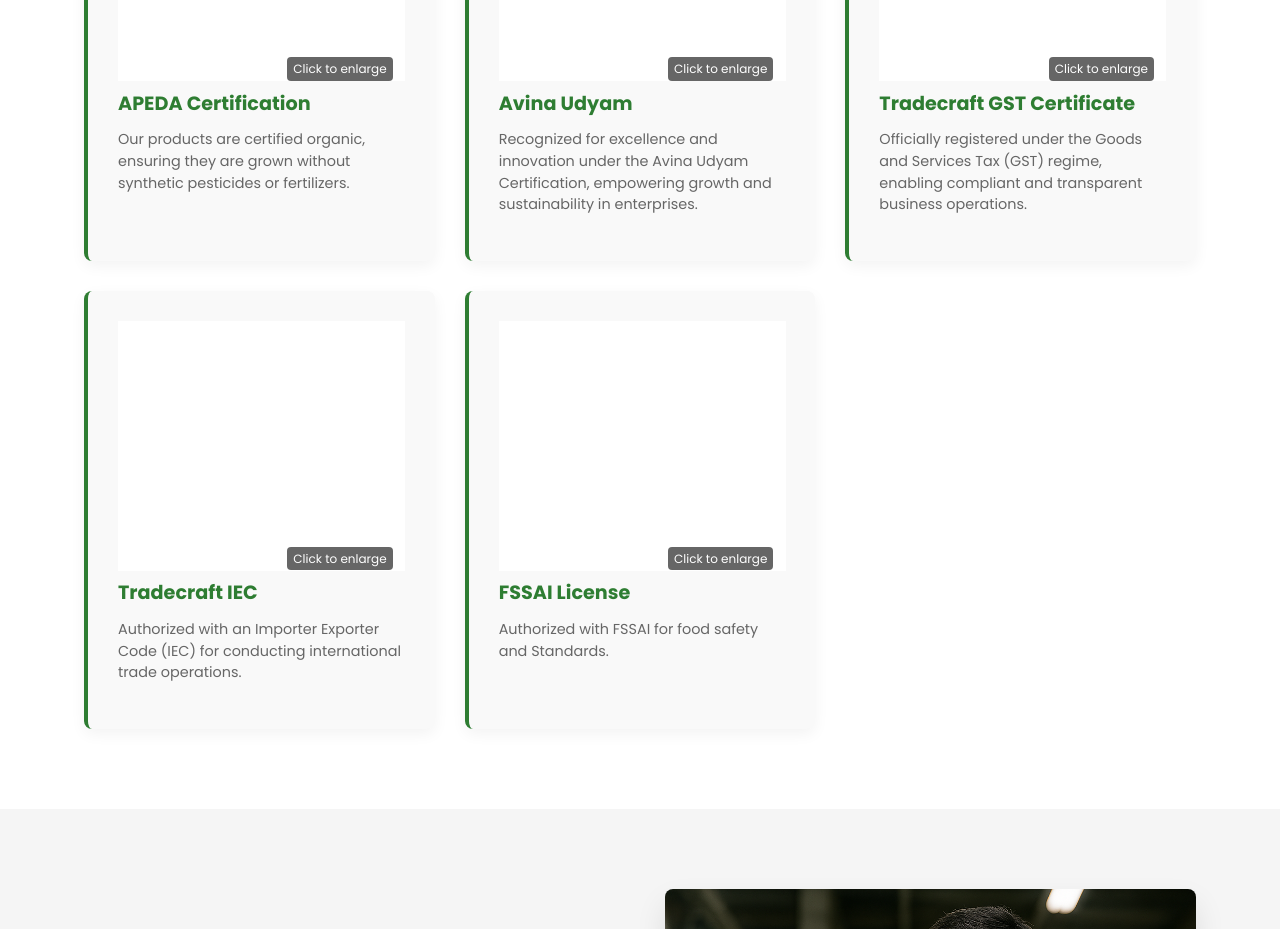
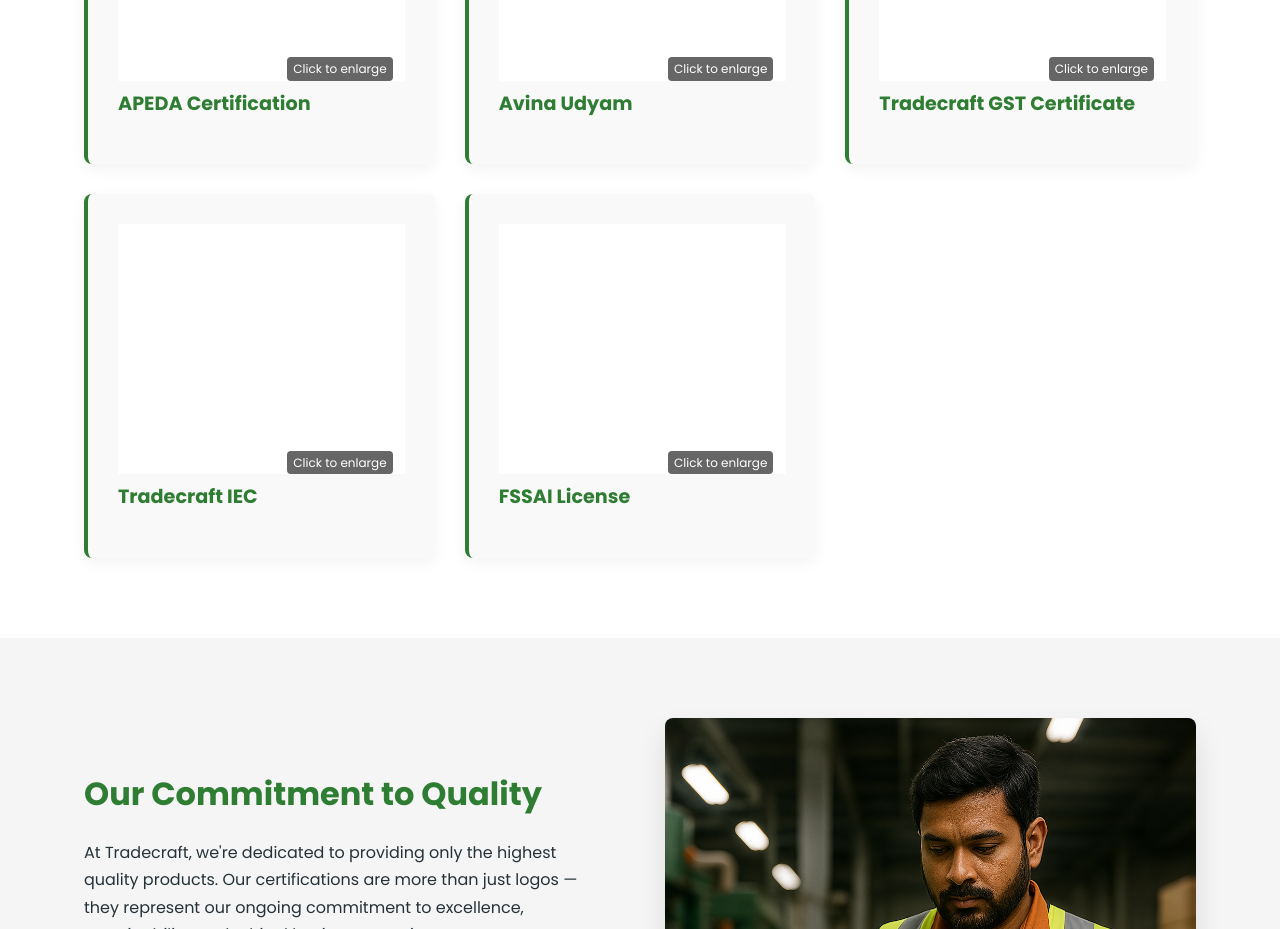
Before and after one commit to danishjsheikh/TradeCraft, a React (Create React App) app: page /certificates in a window 1280 px wide. Shown: the part 860-1789 px from the top of the page. Built offline with nearby package versions, Linux system fonts and the light colour scheme; no server answers.

Commit message:
Changes Added As Per Requirements

```diff
--- a/src/pages/CertificatesPage.js
+++ b/src/pages/CertificatesPage.js
@@ -7,36 +7,36 @@
     {
       id: 1,
       name: "APEDA Certification",
-      description:
-        "Our products are certified organic, ensuring they are grown without synthetic pesticides or fertilizers.",
+      // description:
+      //   "Our products are certified organic, ensuring they are grown without synthetic pesticides or fertilizers.",
       icon: "/certificates/APEDA_CERTIFICATE.pdf",
     },
     {
       id: 2,
       name: "Avina Udyam",
-      description:
-        "Recognized for excellence and innovation under the Avina Udyam Certification, empowering growth and sustainability in enterprises.",
+      // description:
+      //   "Recognized for excellence and innovation under the Avina Udyam Certification, empowering growth and sustainability in enterprises.",
       icon: "/certificates/AVINA_UDYAM.pdf",
     },
     {
       id: 3,
       name: "Tradecraft GST Certificate",
-      description:
-        "Officially registered under the Goods and Services Tax (GST) regime, enabling compliant and transparent business operations.",
+      // description:
+      //   "Officially registered under the Goods and Services Tax (GST) regime, enabling compliant and transparent business operations.",
       icon: "/certificates/TRADECRAFT_GST_CERTIFICATE.pdf",
     },
     {
       id: 4,
       name: "Tradecraft IEC",
-      description:
-        "Authorized with an Importer Exporter Code (IEC) for conducting international trade operations.",
+      // description:
+      //   "Authorized with an Importer Exporter Code (IEC) for conducting international trade operations.",
       icon: "/certificates/TRADECRAFT_IEC.pdf",
     },
     {
       id: 5,
       name: "FSSAI License",
-      description:
-        "Authorized with FSSAI for food safety and Standards.",
+      // description:
+      //   "Authorized with FSSAI for food safety and Standards.",
       icon: "/certificates/FSSAI LICENSE.pdf",
     },
   ];
--- a/src/pages/HomePage.js
+++ b/src/pages/HomePage.js
@@ -91,14 +91,18 @@
       <b>Mesh Bags</b><br>
       Widely used for onion packaging, breathable and lightweight, available in 6kg, 10kg, and 20kg sizes depending on buyer requirements.<br>
 
+      <b>Master Packing with Palletization</b><br>
+      Palletized packing in containers can be provided for the UK and other destinations as per buyer requirements.<br>
+
       <b>Customized Packing</b><br>
-      Packing can be tailored based on importing country regulations and client specifications.</p>
+      Packing can be tailored based on importing country regulations and client specifications.<br>
 
       <p><b>📦 Container Loading Specifications</b><br>
       Container Type: Reefer Containers<br>
       Temperature Range: 45–55°F<br>
       Loading in 20ft Container: Approx. 12.5–13 Metric Tons<br>
-      Loading in 40ft Container: Approx. 28 Metric Tons</p>`,
+      Loading in 40ft Container: Approx. 28 Metric Tons</p>
+      `,
 
       image: [
         "/assets/products/onions/onion.jpg",
@@ -235,7 +239,7 @@
         </div>
       </section>
 
-      <section className="testimonials-section section">
+      {/* <section className="testimonials-section section">
         <div className="container">
           <h2 className="section-title">What Our Clients Say</h2>
           <div className="testimonials-slider">
@@ -271,7 +275,7 @@
             </div>
           </div>
         </div>
-      </section>
+      </section> */}
     </div>
   );
 };
--- a/src/pages/ProductsPage.js
+++ b/src/pages/ProductsPage.js
@@ -205,14 +205,19 @@
       <b>Mesh Bags</b><br>
       Widely used for onion packaging, breathable and lightweight, available in 6kg, 10kg, and 20kg sizes depending on buyer requirements.<br>
 
+      <b>Master Packing with Palletization</b><br>
+      Palletized packing in containers can be provided for the UK and other destinations as per buyer requirements.<br>
+
       <b>Customized Packing</b><br>
-      Packing can be tailored based on importing country regulations and client specifications.</p>
+      Packing can be tailored based on importing country regulations and client specifications.<br>
 
       <p><b>📦 Container Loading Specifications</b><br>
       Container Type: Reefer Containers<br>
       Temperature Range: 45–55°F<br>
       Loading in 20ft Container: Approx. 12.5–13 Metric Tons<br>
-      Loading in 40ft Container: Approx. 28 Metric Tons</p>`,
+      Loading in 40ft Container: Approx. 28 Metric Tons</p>
+      `,
+
 
       image: [
         "/assets/products/onions/onion.jpg",
```
